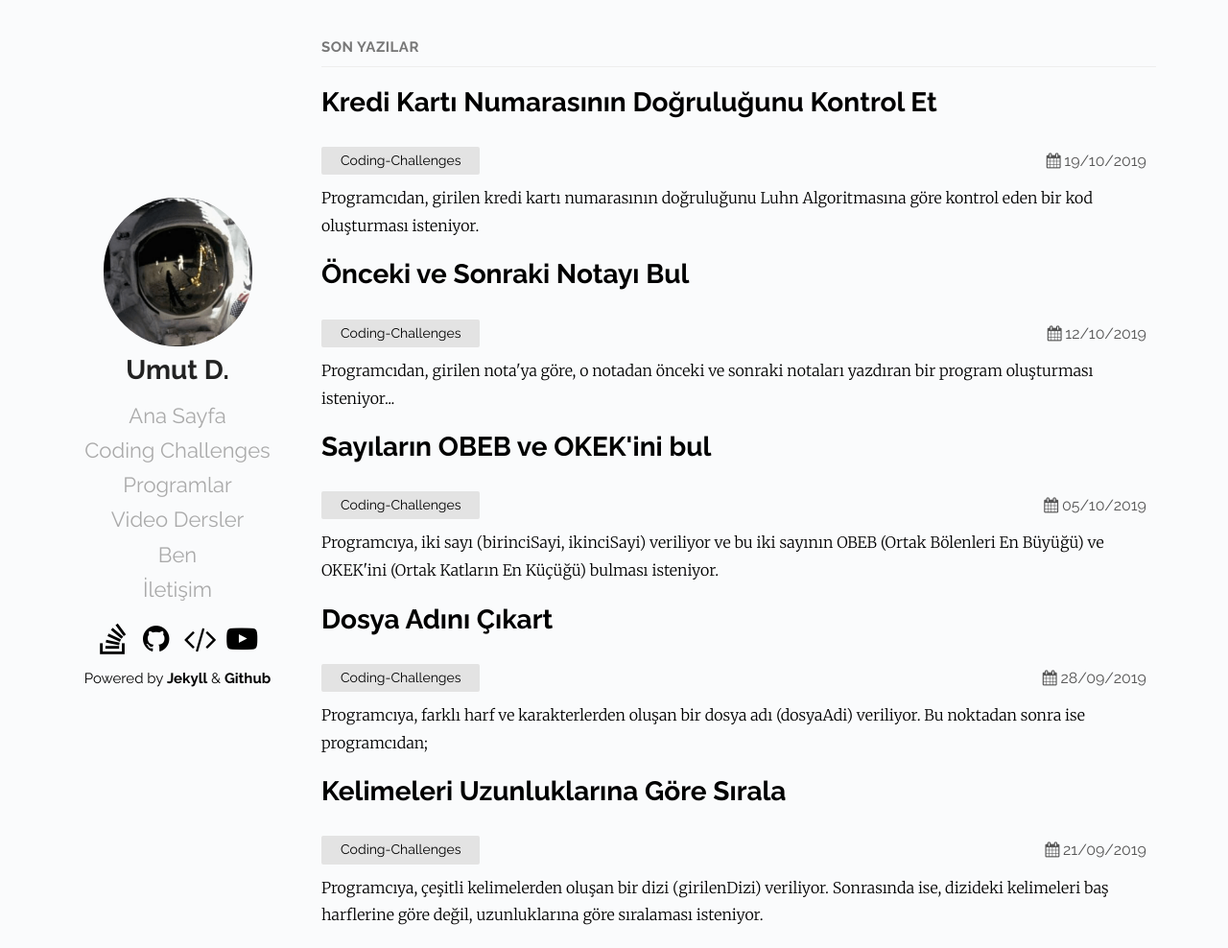
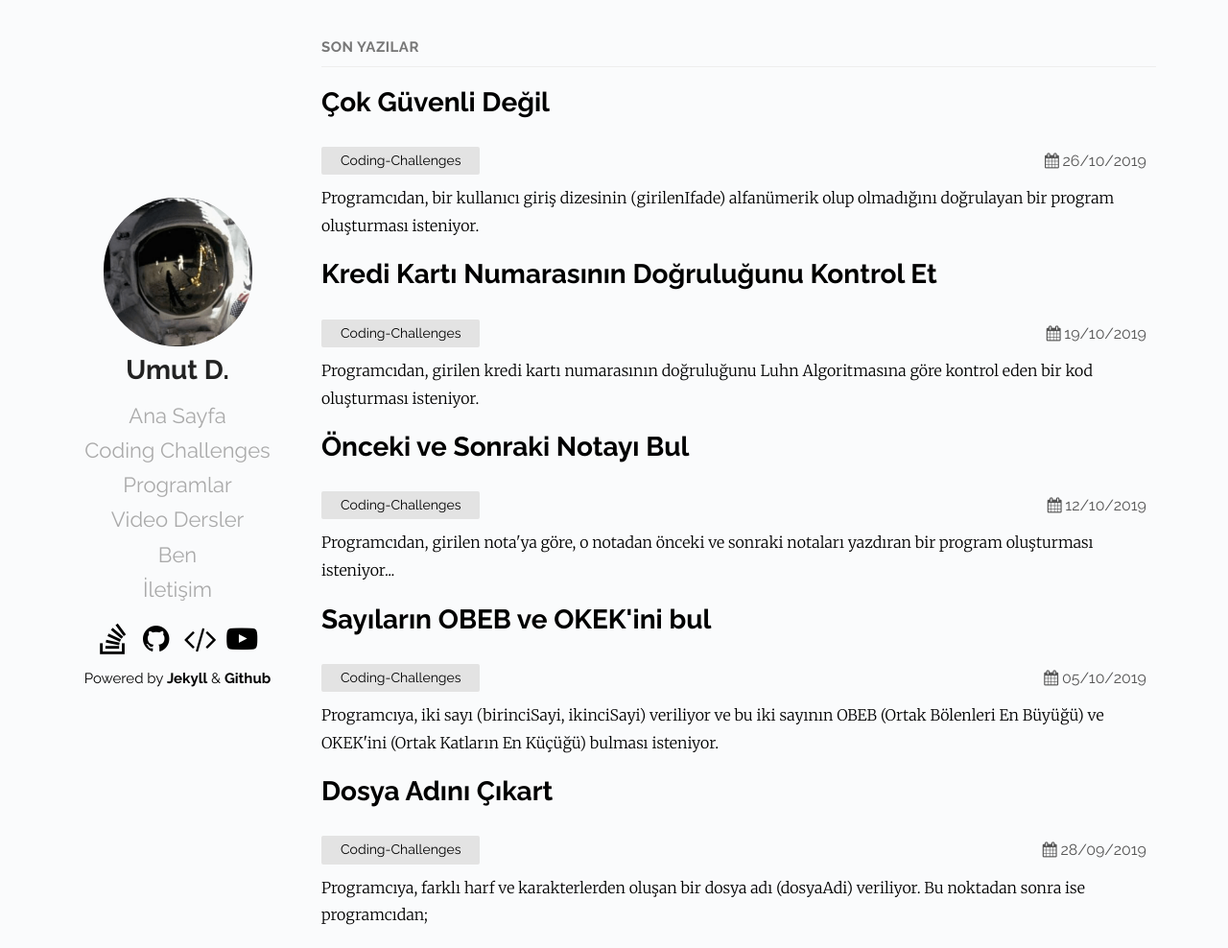
Before and after one commit to Umut-D/umutd.com, a Jekyll site: the page built from index.md, in a window 1280 px wide and 988 px high. Shown: the whole window at 96% size. Built offline with Jekyll 4.4.1, drawn with Linux system fonts in a browser that asks for light colours; some of the changed lines change nothing that is shown.

Commit message:
yeni coding challanges eklendi

````diff
--- /dev/null
+++ b/_posts/coding-challenges/2019-10-26-cok-guvenli-degil.md
@@ -0,0 +1,51 @@
+---
+layout: post
+title: Çok Güvenli Değil
+date: 2019-10-26 08:47 +0300
+categories: Coding-Challenges
+tags: Regex, Alfanümerik
+excerpt: Programcıdan, bir kullanıcı giriş dizesinin (girilenIfade) alfanümerik olup olmadığını doğrulayan bir program oluşturması isteniyor.
+---
+### Soru
+Programcıdan, bir kullanıcı giriş dizesinin **(girilenIfade)** alfanümerik olup olmadığını doğrulayan bir program oluşturması isteniyor. Buna ek olarak, alfanümerik ifade;
+
+* Büyük harf(ler), küçük harf(ler) ve 0'dan 9' kadar olan rakamlara izin veriliyor.
+* En az bir karakterden oluşmalı (Boş olmamalı).
+* Boşluk ya da altçizgi içermemeli.
+
+### Örnek
+
+| Girdi                    | Çıktı            |
+|--------------------------|------------------|
+| **girilenIfade**: "a4A8" | **Sonuç**: True  |
+| **girilenIfade**: "ne_A8 | **Sonuç**: False |
+
+### Çözüm - C#
+```csharp
+using System;
+using System.Text.RegularExpressions;
+
+class Program
+{
+    static void Main()
+    {
+        string girilenIfade = "a4Ap";
+        bool durum = false;
+
+        // Boyut kontrolü yap
+        if (girilenIfade.Length > 0)
+        {
+            // Boş ya da boşluğa sahip değilse devam et
+            if (!String.IsNullOrWhiteSpace(girilenIfade))
+            {
+                // İstenen kalıba uyan Regular Expressions (Düzenli İfadeler) ile olayı çöz
+                Regex duzenliIfade = new Regex(@"^[a-zA-Z0-9]*$");
+                durum = duzenliIfade.IsMatch(girilenIfade);
+            }
+        }
+
+        Console.WriteLine(durum);
+        Console.Read();
+    }
+}
+```
--- a/pages/coding-challenges.md
+++ b/pages/coding-challenges.md
@@ -18,6 +18,7 @@ Ben bu soruların cevaplarımda **C#** ve **Java** dilleriyle çözüm bulmayı
 
 * [Anagram Olanlar Neler?](/coding-challenges/anagram-olanlar-neler)
 * [Aritmetik Artışta Eksik Sayıyı Bul](/coding-challenges/aritmetik-artista-eksik-sayiyi-bul)
+* [Çok Güvenli Değil](/coding-challenges/cok-guvenli-degil)
 * [İkili Kodu (Binary), Ondalık sayıya (Decimal) Çevir](/coding-challenges/ikili-kodu-ondalik-sayiya-cevir)
 * [İlk Tekrar Etmeyen Karakter](/coding-challenges/ilk-tekrar-etmeyen-karakter)
 * [Karmaşık Harfler Kelime İçinde Var Mı?](/coding-challenges/karmasik-harfler-kelime-icinde-var-mi)
````
